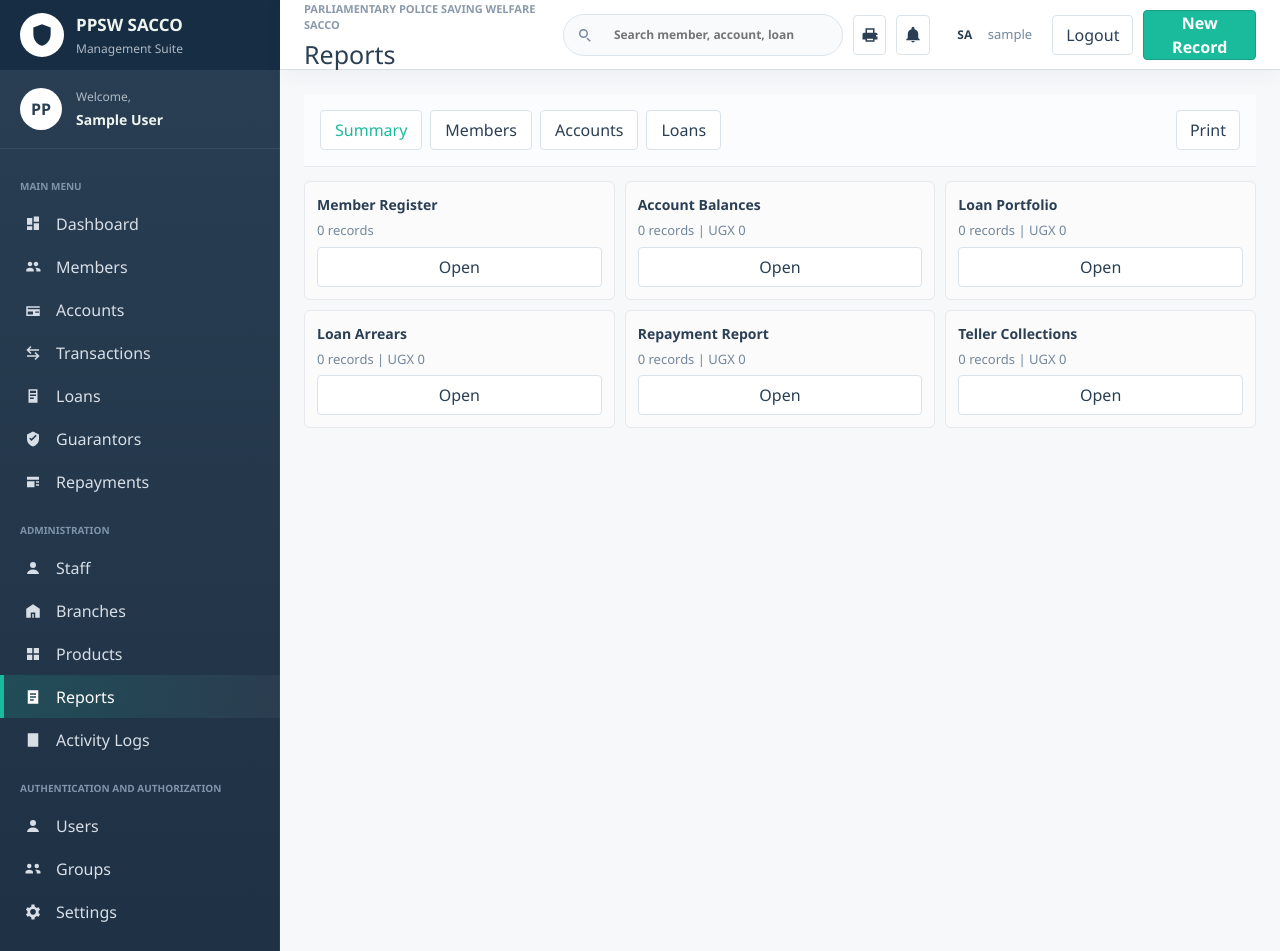
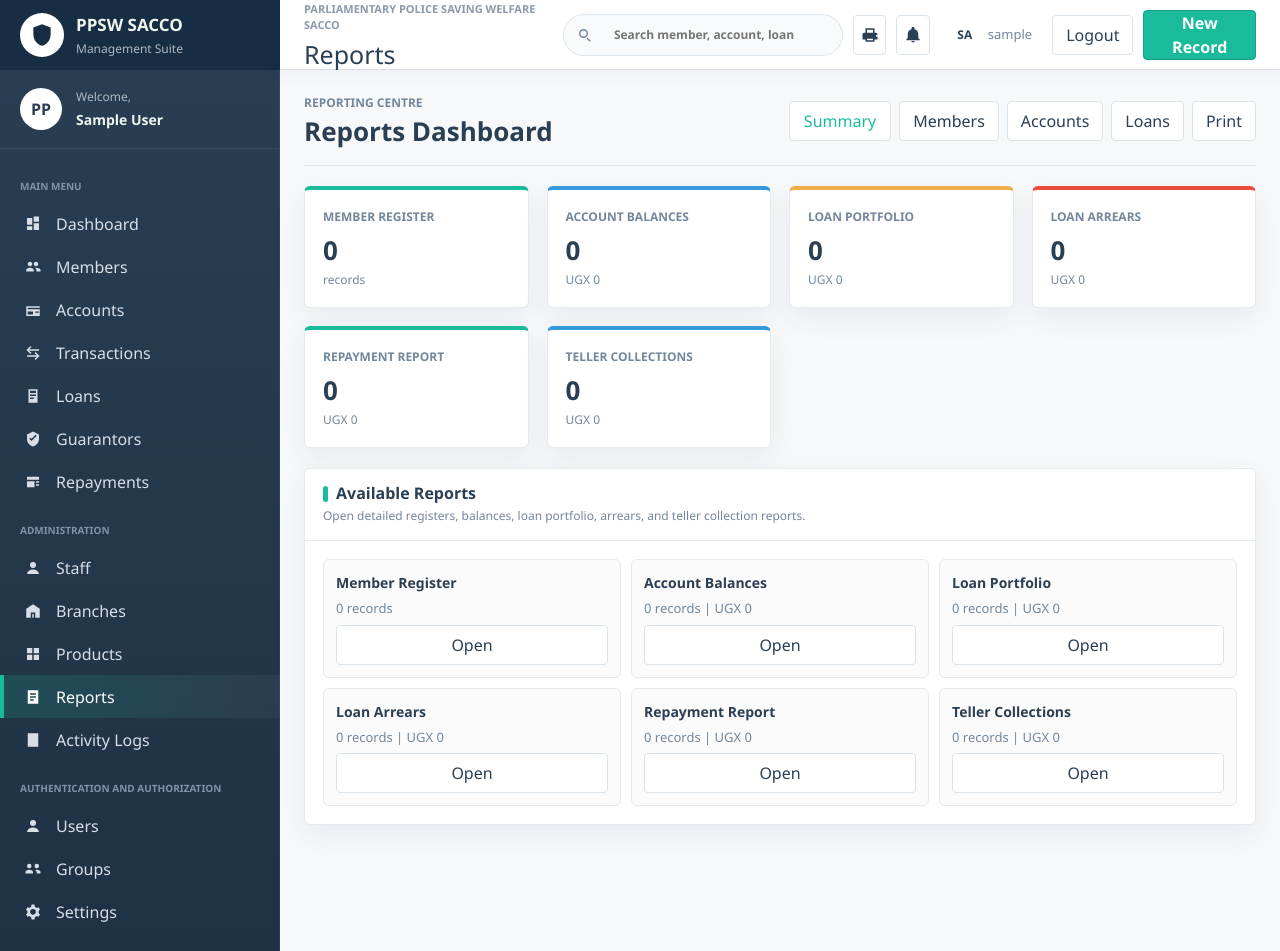
Before and after one commit to safiarogose/SaccoManagemntSystem, a Django app: page /reports/ in a window 1280 px wide. Run offline with Django 5.2, Linux system fonts and the light colour scheme; the visitor is signed in with stand-in values (Sample User, id 1); data that the repository does not hold is empty; some libraries are stand-ins or nearby versions.

Commit message:
dasboardupdate

```diff
--- a/core/templates/core/reports_dashboard.html
+++ b/core/templates/core/reports_dashboard.html
@@ -1,27 +1,49 @@
 {% extends "core/base.html" %}
 
 {% block content %}
-<section class="view active-view">
-    <div class="dashboard-filter">
-        <div class="filter-group">
+<section class="view active-view std-dashboard">
+    <div class="std-page-head">
+        <div>
+            <p>Reporting Centre</p>
+            <h2>Reports Dashboard</h2>
+        </div>
+        <div class="std-actions">
             <a class="segmented active auth-link" href="{% url 'reports' %}">Summary</a>
-            <a class="segmented auth-link" href="{% url 'model-list' 'members' %}">Members</a>
-            <a class="segmented auth-link" href="{% url 'model-list' 'accounts' %}">Accounts</a>
-            <a class="segmented auth-link" href="{% url 'model-list' 'loans' %}">Loans</a>
-        </div>
-        <div class="filter-group">
+            <a class="ghost-button auth-link" href="{% url 'model-list' 'members' %}">Members</a>
+            <a class="ghost-button auth-link" href="{% url 'model-list' 'accounts' %}">Accounts</a>
+            <a class="ghost-button auth-link" href="{% url 'model-list' 'loans' %}">Loans</a>
             <button class="ghost-button" type="button" onclick="window.print()">Print</button>
         </div>
     </div>
 
-    <div class="report-grid">
+    <div class="std-metrics">
         {% for report in report_cards %}
-            <article class="report-card">
-                <strong>{{ report.title }}</strong>
-                <span>{{ report.count }} records{% if report.total != "" %} | UGX {{ report.total|floatformat:0 }}{% endif %}</span>
-                <a class="ghost-button auth-link" href="{% url 'model-list' report.url %}">Open</a>
+            <article class="std-metric {% cycle 'green' 'blue' 'amber' 'red' %}">
+                <span>{{ report.title }}</span>
+                <strong>{{ report.count }}</strong>
+                <small>{% if report.total != "" %}UGX {{ report.total|floatformat:0 }}{% else %}records{% endif %}</small>
             </article>
         {% endfor %}
     </div>
+
+    <section class="std-panel">
+        <div class="std-panel-head">
+            <div>
+                <h3>Available Reports</h3>
+                <p>Open detailed registers, balances, loan portfolio, arrears, and teller collection reports.</p>
+            </div>
+        </div>
+        <div class="std-panel-body">
+            <div class="report-grid">
+                {% for report in report_cards %}
+                    <article class="report-card">
+                        <strong>{{ report.title }}</strong>
+                        <span>{{ report.count }} records{% if report.total != "" %} | UGX {{ report.total|floatformat:0 }}{% endif %}</span>
+                        <a class="ghost-button auth-link" href="{% url 'model-list' report.url %}">Open</a>
+                    </article>
+                {% endfor %}
+            </div>
+        </div>
+    </section>
 </section>
 {% endblock %}
```
